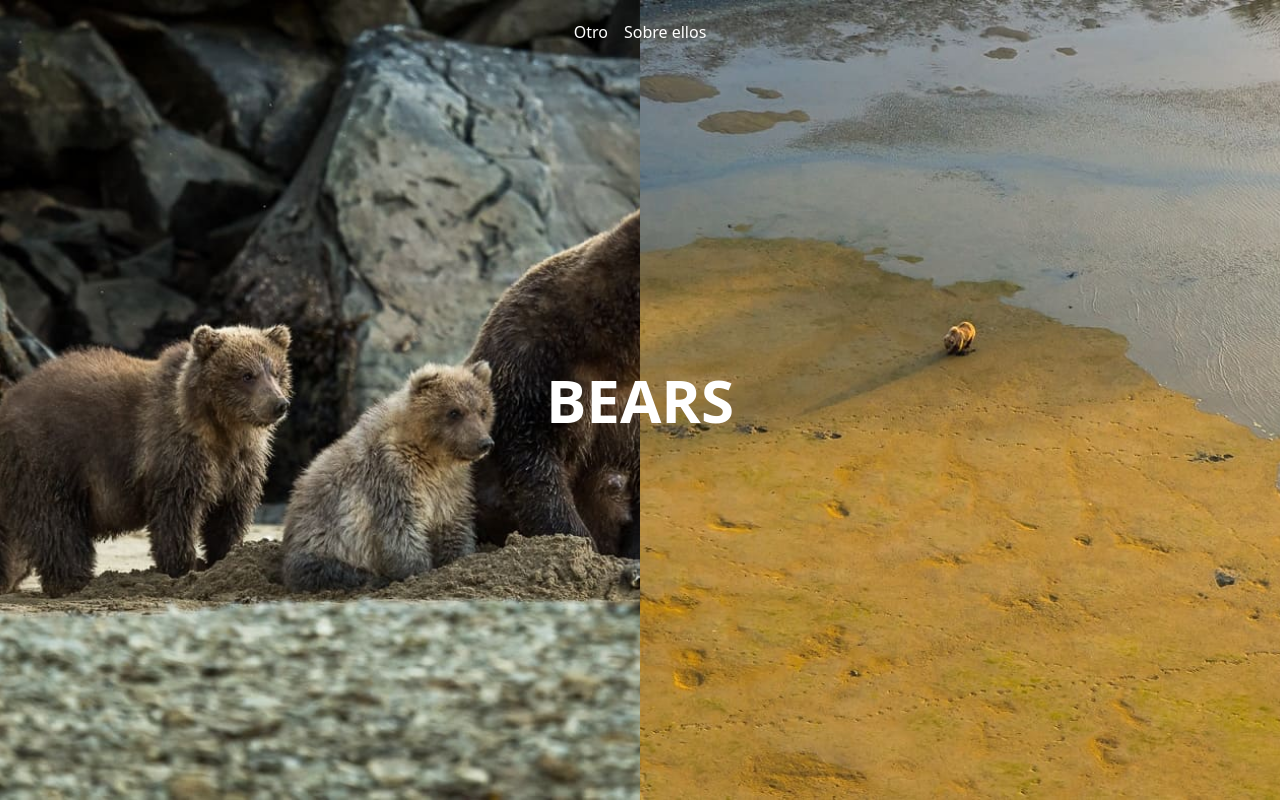
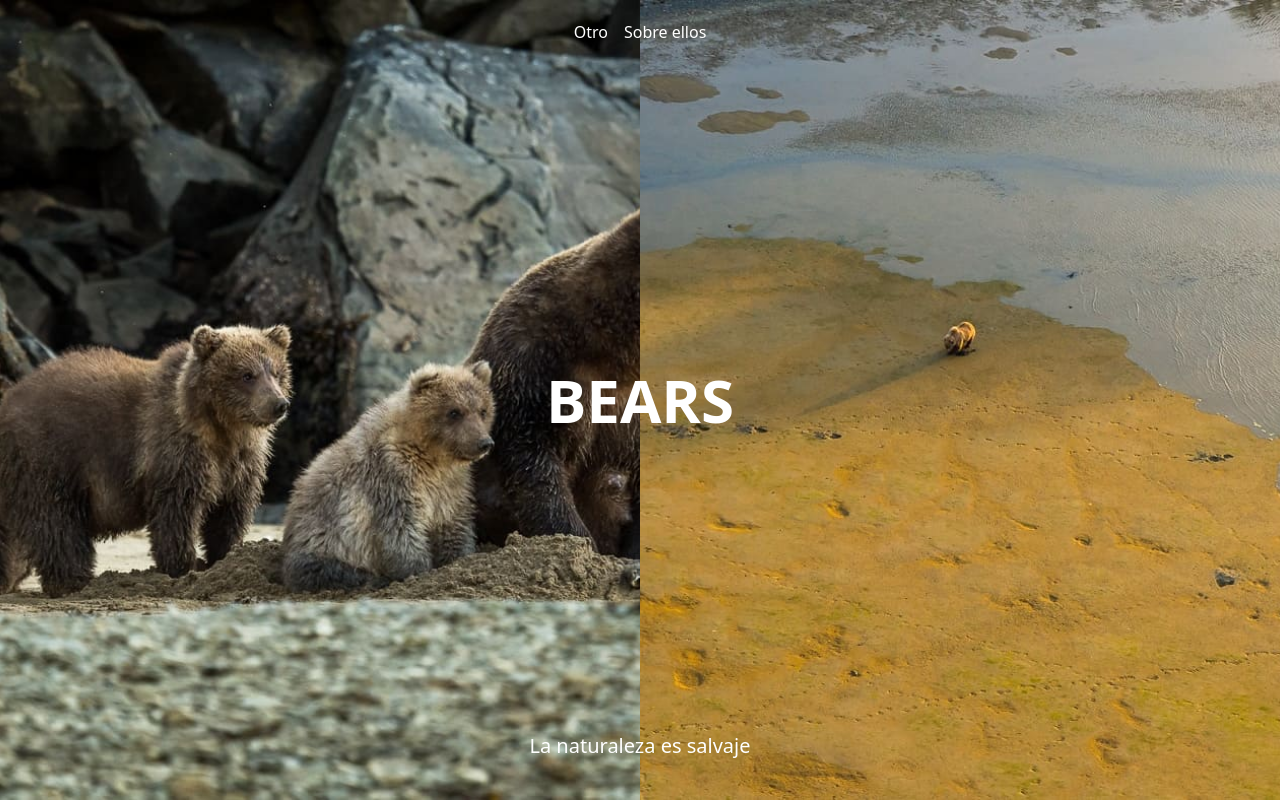
Before and after one commit to JaumeEsquerdo/bears-web, a React (Vite) app in the folder bears/: page / in a window 1280 px wide. Built offline with nearby package versions, Linux system fonts and the light colour scheme.

Commit message:
crear footer básico con la idea

```diff
--- a/bears/src/App.tsx
+++ b/bears/src/App.tsx
@@ -5,7 +5,7 @@ import { Mensaje } from "./components/Mensaje"
 import { DoorOverlay } from "./components/DoorOverlay";
 import { motion, useTransform } from 'framer-motion'
 import { useTitleOverDoors } from "./hooks/useTitlteOverDoors";
-
+import { Footer } from "./components/Footer";
 
 const leftImages = [
   '/imgs/bear-amenaza-2.jpg',
@@ -73,7 +73,7 @@ function App() {
       <DoorOverlay isOpen={isOpen} toggle={toggleDoors} leftImages={leftImages} rightImages={rightImages} currentLeft={currentLeft} currentRight={currentRight}
         leftDoorRef={leftDoorRef} rightDoorRef={rightDoorRef}
       />
-
+      <Footer />
     </>
   )
 }
--- /dev/null
+++ b/bears/src/components/Footer.tsx
@@ -0,0 +1,8 @@
+
+export const Footer = () => {
+    return (
+        <footer className="absolute left-0 z-50 flex justify-center w-full pt-5 bottom-10">
+            <h2 className="text-xl text-white">La naturaleza es salvaje</h2>
+        </footer>
+    );
+}
```
